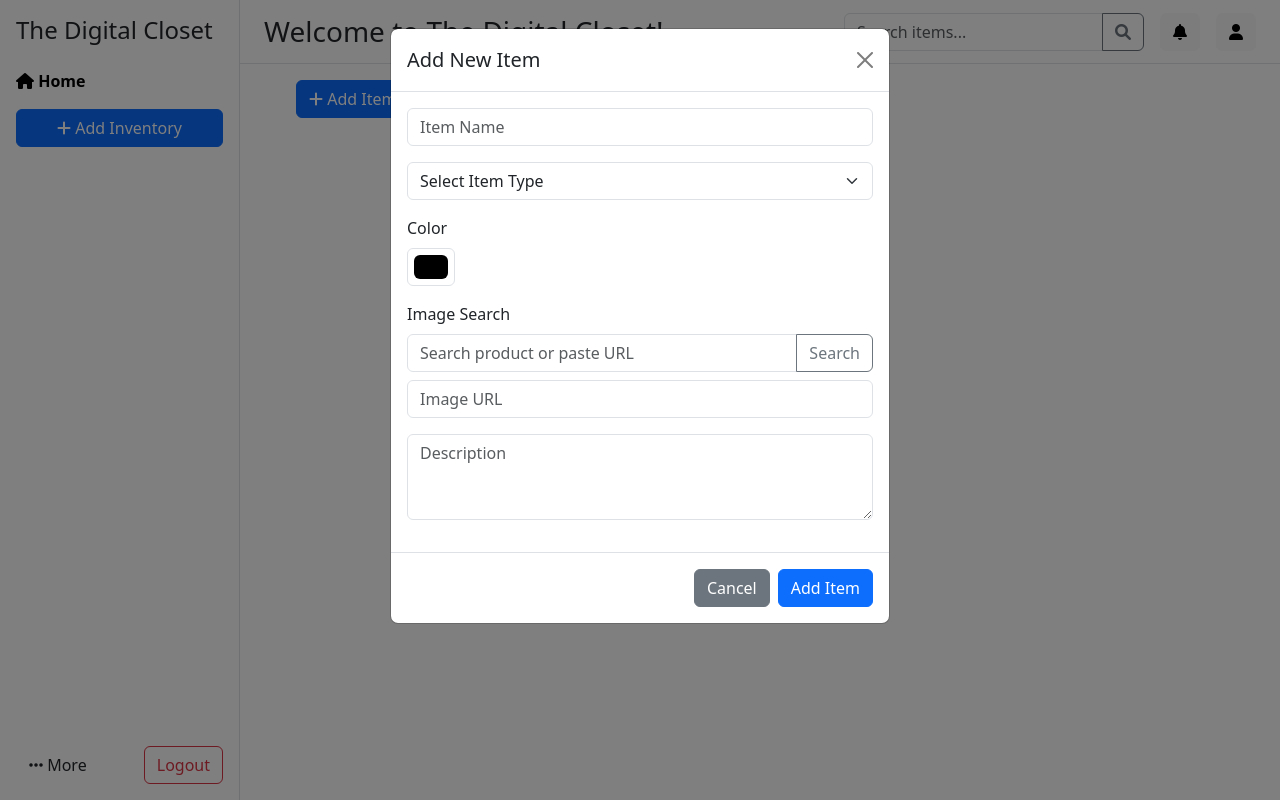
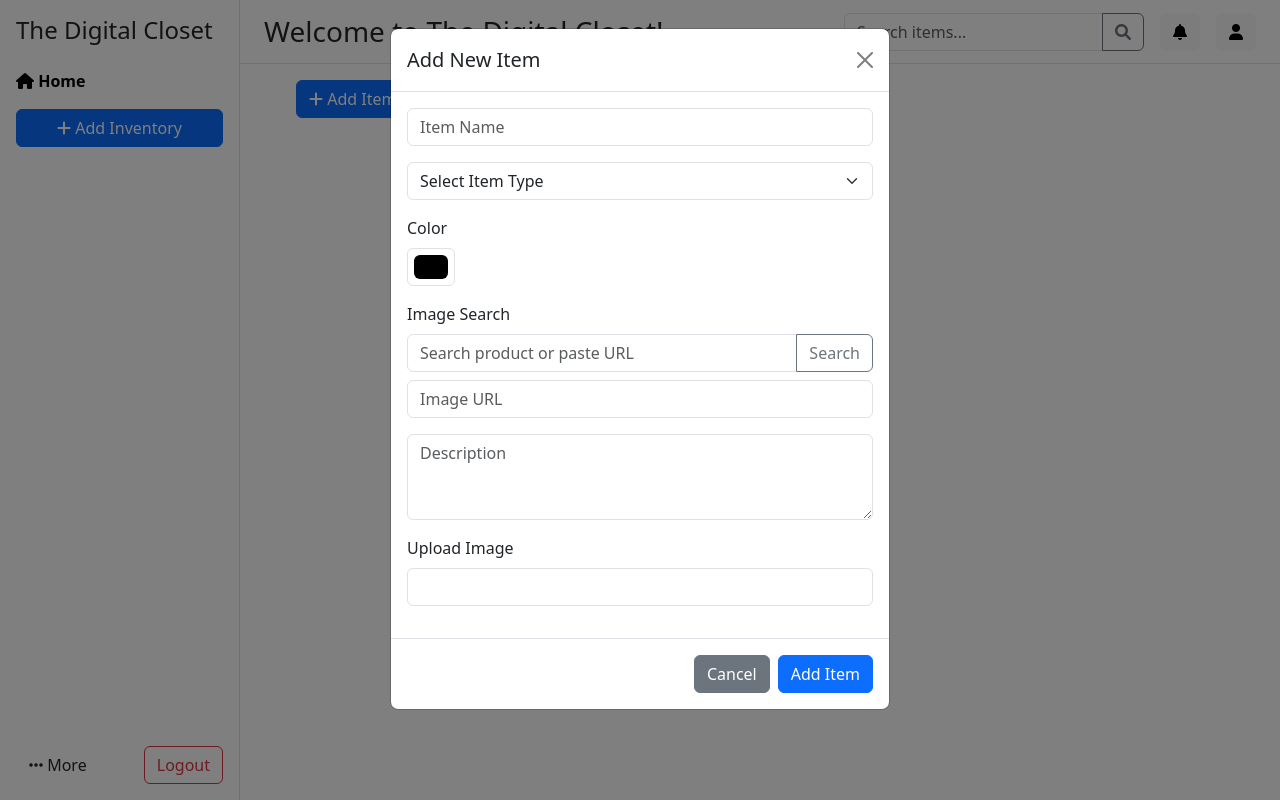
Before and after one commit to FredDan05/Final-Project, a Flask app: page /inventory/1 in a window 1280 px wide, after a click on "Add Item". Run offline with Flask 3, Linux system fonts and the light colour scheme; the visitor is signed in with stand-in values (Sample User, id 1); data that the repository does not hold is empty; some libraries are stand-ins or nearby versions.

Commit message:
Restore image upload options and enhance login page with registration link

```diff
--- a/templates/auth/login.html
+++ b/templates/auth/login.html
@@ -23,6 +23,9 @@
         </div>
 
         <button type="submit" class="btn btn-primary btn-lg w-100">Log In</button>
+        <div class="text-center">
+            <small>Don't have an account yet? <a href="/register">Sign up now!</a></small>
+        </div>
     </form>
 </div>
 {% endblock %}
--- a/templates/inventory/view.html
+++ b/templates/inventory/view.html
@@ -90,6 +90,10 @@
                             <div class="mb-3">
                                 <textarea class="form-control" name="description" placeholder="Description" rows="3">{{ item.description }}</textarea>
                             </div>
+                            <div class="mb-3">
+                                <label class="form-label">Upload Image</label>
+                                <input type="file" class="form-control" name="image" accept="image/*" capture>
+                            </div>
                         </div>
                         <div class="modal-footer">
                             <button type="button" class="btn btn-secondary" data-bs-dismiss="modal">Cancel</button>
@@ -149,6 +153,10 @@
                     </div>
                     <div class="mb-3">
                         <textarea class="form-control" name="description" placeholder="Description" rows="3"></textarea>
+                    </div>
+                    <div class="mb-3">
+                        <label class="form-label">Upload Image</label>
+                        <input tyTpe="file" class="form-control" name="image" accept="image/*" capture>
                     </div>
                 </div>
                 <div class="modal-footer">
```
